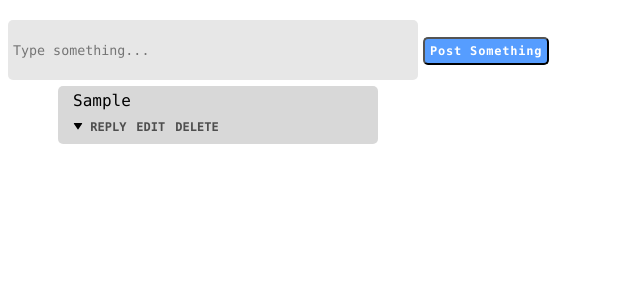
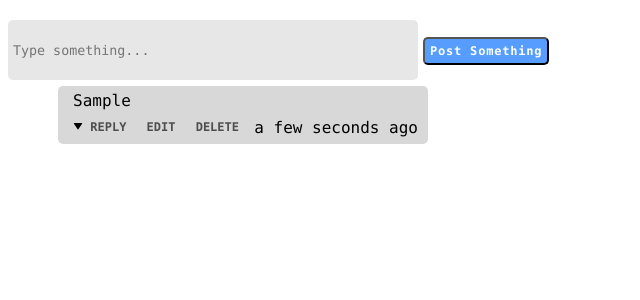
Before and after one commit to Asikni/Nested_Comments, a React (Create React App) app: page / in a window 1280 px wide. Both pictures are taken after typing "Sample" into the empty fields and a click on the button "Post Something". Shown: the top 300 px of the page, without its empty margins (0-640 px from the left). Built offline with nearby package versions, Linux system fonts and the light colour scheme.

Commit message:
code updated

```diff
--- a/src/App.jsx
+++ b/src/App.jsx
@@ -5,6 +5,7 @@ import "./styles.css";
 
 const comments = {
   id: 1,
+  dateTime: "",
   items: [],
 };
 const App = () => {
@@ -12,15 +13,17 @@ const App = () => {
 
   const { insertNode, editNode, deleteNode } = useNode();
 
-  const handleInsertNode = (folderId, item) => {
+  const handleInsertNode = (folderId, item,dateTime) => {
     // item = input
-    const finalStructure = insertNode(commentsData, folderId, item);
+
+    const finalStructure = insertNode(commentsData, folderId, item, dateTime);
 
     setCommentsData(finalStructure);
   };
 
-  const handleEditNode = (folderId, value) => {
-    const finalStructure = editNode(commentsData, folderId, value);
+  const handleEditNode = (folderId, value, dateTime) => {
+
+    const finalStructure = editNode(commentsData, folderId, value, dateTime);
     setCommentsData(finalStructure);
   };
 
--- a/src/components/Comment.jsx
+++ b/src/components/Comment.jsx
@@ -28,27 +28,52 @@ const Comment = ({
   const onAddComment = () => {
     // Check if the input is not empty
     if (input.trim().length > 0) {
-      const currentDate = new Date();
-      const dateString = currentDate.toLocaleDateString(); // e.g., "4/15/2023"
-      const timeString = currentDate.toLocaleTimeString(); // e.g., "3:24:00 PM"
-      const dateTime = `${dateString} ${timeString}`; // Combine date and time
-
       if (editMode) {
-        handleEditNode(comment.id, inputRef?.current?.innerText, dateTime);
+        handleEditNode(
+          comment.id,
+          inputRef?.current?.innerText,
+          comment.dateTime
+        );
       } else {
         setExpand(true);
-        handleInsertNode(comment.id, input, dateTime);
+        handleInsertNode(comment.id, input, comment.dateTime);
         setShowInput(false);
         setInput("");
         setEditMode(false);
       }
     }
-
-    if (editMode) setEditMode(false);
   };
 
   const handleDelete = () => {
     handleDeleteNode(comment.id);
+  };
+
+  const getRelativeTime = (dateTime) => {
+    const now = new Date();
+    const commentTime = new Date(dateTime);
+    const timeDifference = Math.abs(now - commentTime);
+
+    // Define time units
+    const minute = 60 * 1000;
+    const hour = minute * 60;
+    const day = hour * 24;
+    const month = day * 30; // Rough estimation of a month
+
+    // Calculate relative time
+    if (timeDifference < minute) {
+      return "a few seconds ago";
+    } else if (timeDifference < hour) {
+      const minutes = Math.floor(timeDifference / minute);
+      return `${minutes} ${minutes === 1 ? "minute" : "minutes"} ago`;
+    } else if (timeDifference < day) {
+      const hours = Math.floor(timeDifference / hour);
+      return `${hours} ${hours === 1 ? "hour" : "hours"} ago`;
+    } else if (timeDifference < month) {
+      const days = Math.floor(timeDifference / day);
+      return `${days} ${days === 1 ? "day" : "days"} ago`;
+    } else {
+      return "more than a month ago";
+    }
   };
 
   return (
@@ -80,7 +105,7 @@ const Comment = ({
               {comment.name}
             </span>
 
-            <div style={{ display: "flex", marginTop: "5px" }}>
+            <div className="cmntreply">
               {editMode ? (
                 <>
                   <Action
@@ -126,6 +151,9 @@ const Comment = ({
                     type="DELETE"
                     handleClick={handleDelete}
                   />
+                  {/* <div>{comment.dateTime.toLocaleString()}</div> */}
+                  <div>{getRelativeTime(comment.dateTime)}</div>
+
                 </>
               )}
             </div>
@@ -154,12 +182,10 @@ const Comment = ({
           </div>
         )}
 
-        {comment?.items?.map((cmnt) => {
+        {comment?.items?.toReversed().map((cmnt) => {
           return (
             <div key={cmnt.id}>
-              <div>
-                <span>{cmnt.dateTime}</span> {/* Display date and time */}
-              </div>
+
               <Comment
                 handleInsertNode={handleInsertNode}
                 handleEditNode={handleEditNode}
--- a/src/hooks/useNode.jsx
+++ b/src/hooks/useNode.jsx
@@ -4,14 +4,14 @@ const useNode = () => {
       tree.items.push({
         id: new Date().getTime(),
         name: item,
-        dateTime: dateTime, // Add dateTime property
+        dateTime: new Date(),
         items: [],
       });
-
+      console.log(tree);
       return tree;
     }
 
-    tree.items.forEach((ob) => {
+    tree.items.toReversed().forEach((ob) => {
       insertNode(ob, commentId, item, dateTime);
     });
 
@@ -21,7 +21,7 @@ const useNode = () => {
   const editNode = (tree, commentId, value, dateTime) => {
     if (tree.id === commentId) {
       tree.name = value;
-      tree.dateTime = dateTime; // Update dateTime property
+      tree.dateTime = dateTime;
       return tree;
     }
 
@@ -31,7 +31,6 @@ const useNode = () => {
 
     return tree;
   };
-
 
   const deleteNode = (tree, id) => {
     for (let i = 0; i < tree.items.length; i++) {
--- a/src/styles.css
+++ b/src/styles.css
@@ -13,9 +13,10 @@
   display: flex;
   flex-direction: column;
   padding: 5px 10px;
-  width: 300px;
+  width: 350px;
   cursor: pointer;
   border-radius: 5px;
+
 }
 
 .commentContainer:hover {
@@ -26,6 +27,7 @@
   display: flex;
   align-items: baseline;
   gap: 5px;
+
 }
 
 .inputContainer > span {
@@ -45,6 +47,7 @@
   width: 400px;
   height: 50px;
   border: none;
+
 }
 
 .first_input {
@@ -63,13 +66,24 @@
   font-weight: 600;
   cursor: pointer;
 
+
 }
 
 .comment {
   color: #ffffff;
   background-color: #569dff;
   letter-spacing: 0.8px;
+
 }
 textarea:focus, input:focus{
   outline: none;
 }
+
+.cmntreply{
+  display: flex;
+  flex-direction: row;
+  justify-content: space-between;
+  align-items: center;
+  margin-top: 5px;
+
+}
```
